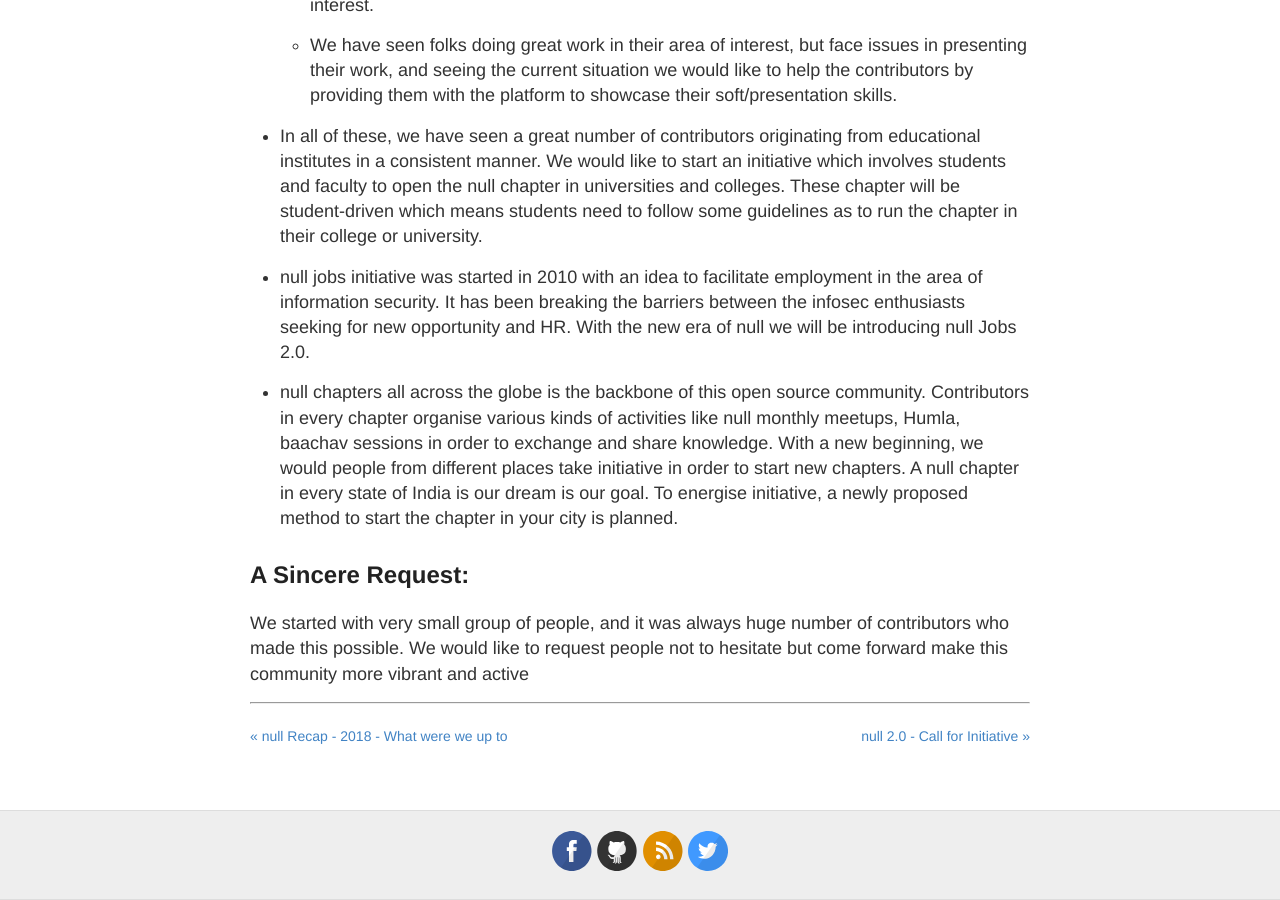
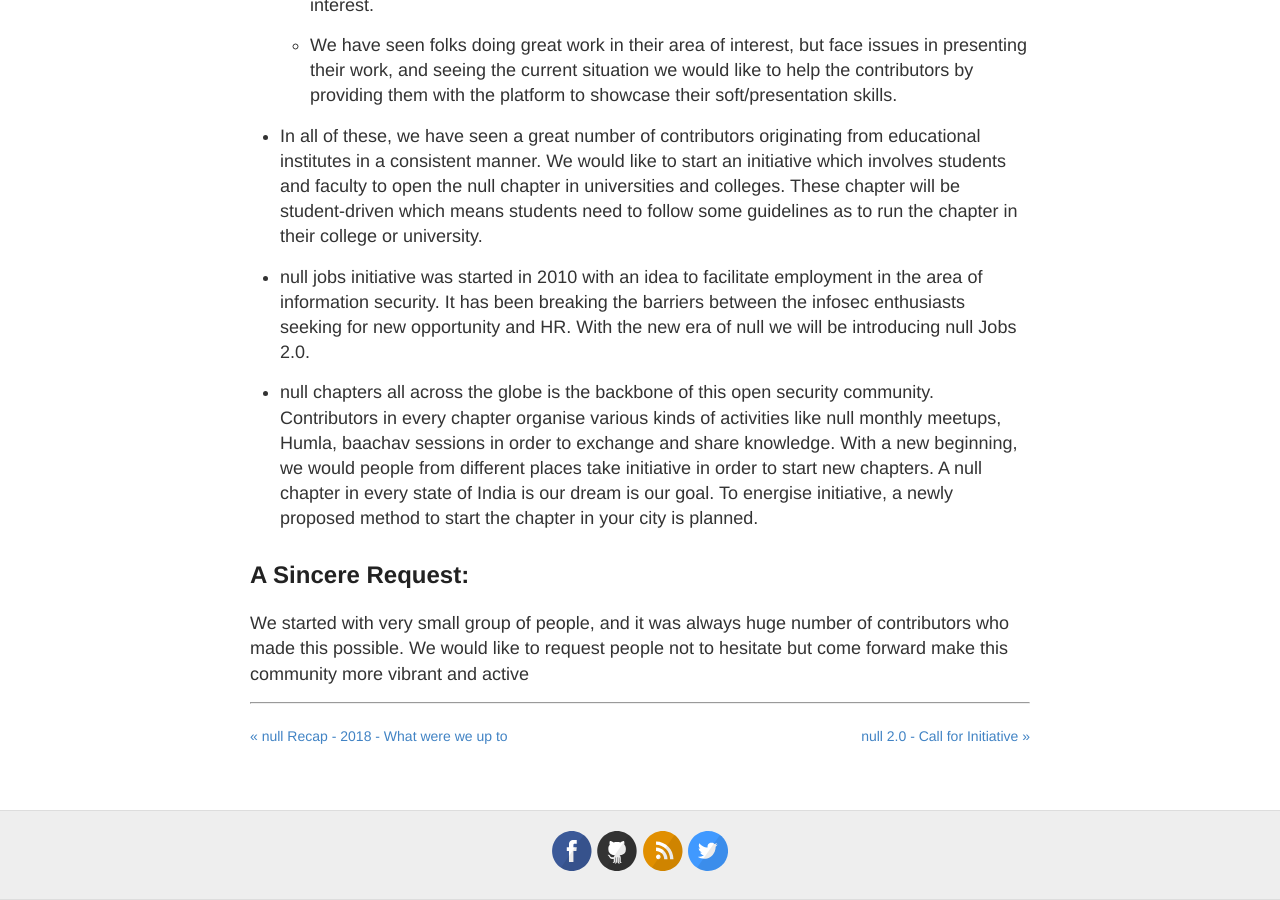
Before and after one commit to null-open-security-community/null-open-security-community.github.io, a Jekyll site: the page built from _posts/2020-07-09-starting-new-era-2020.md, in a window 1280 px wide and 900 px high, scrolled down 1475 px. Built offline with Jekyll 4.4.1, drawn with Linux system fonts in a browser that asks for light colours; some of the changed text lies outside the part shown.

Commit message:
Fix mistake 'source' word replace with 'security'

```diff
--- a/_posts/2020-07-09-starting-new-era-2020.md
+++ b/_posts/2020-07-09-starting-new-era-2020.md
@@ -5,7 +5,7 @@ title: null 2.0 Starting of a New Era
 
 ### Recap: Going a step back
 
-null the open source community is starting with the new era by introducing the null 2.0. We would like to thank all the members and volunteers who made this possible. It won’t be wrong to call this community is volunteer-driven and this is essentially the strong essence of an open-source community. The idea of building such a community was to grow and learn together.
+null the open security community is starting with the new era by introducing the null 2.0. We would like to thank all the members and volunteers who made this possible. It won’t be wrong to call this community is volunteer-driven and this is essentially the strong essence of an open-security community. The idea of building such a community was to grow and learn together.
 
 <!--more-->
 
@@ -38,7 +38,7 @@ The idea behind starting null 2.0 was very clear, we wanted to make this communi
 
 * null jobs initiative was started in 2010 with an idea to facilitate employment in the area of information security. It has been breaking the barriers between the infosec enthusiasts seeking for new opportunity and HR. With the new era of null we will be introducing null Jobs 2.0.
 
-* null chapters all across the globe is the backbone of this open source community. Contributors in every chapter organise various kinds of activities like null monthly meetups, Humla, baachav sessions in order to exchange and share knowledge. With a new beginning, we would people from different places take initiative in order to start new chapters. A null chapter in every state of India is our dream is our goal. To energise initiative, a  newly proposed method to start the chapter in your city is planned.
+* null chapters all across the globe is the backbone of this open security community. Contributors in every chapter organise various kinds of activities like null monthly meetups, Humla, baachav sessions in order to exchange and share knowledge. With a new beginning, we would people from different places take initiative in order to start new chapters. A null chapter in every state of India is our dream is our goal. To energise initiative, a  newly proposed method to start the chapter in your city is planned.
 
 ## A Sincere Request:
 
```
